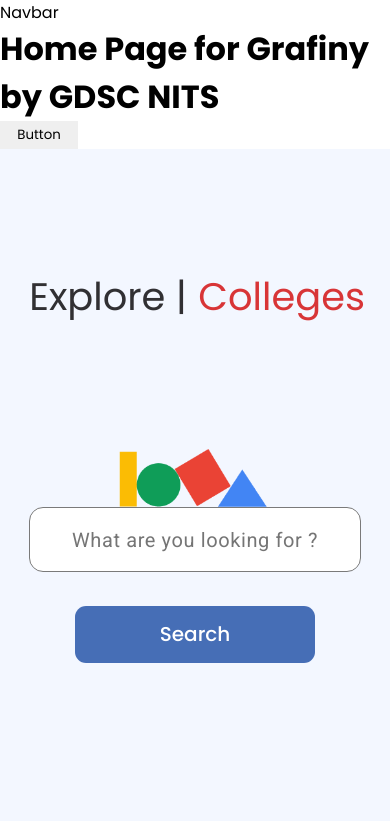
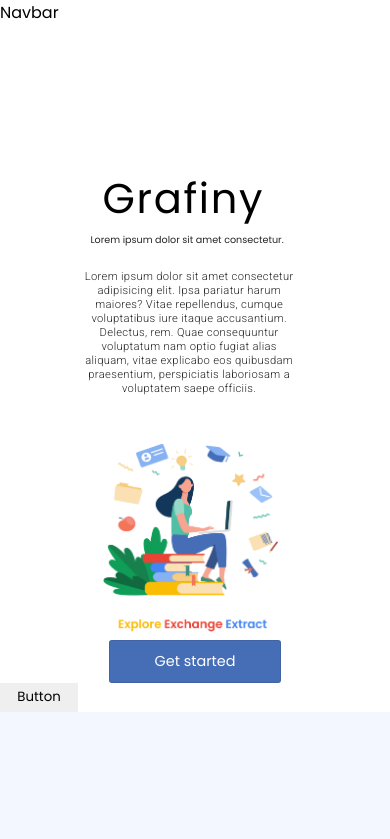
Before and after one commit to gdsc-nits-org/grafiny-client, a React (Vite) app: page / in a window 390 px wide. Shown: the top 839 px of the page. Built offline with nearby package versions, Linux system fonts and the light colour scheme.

Commit message:
Landing Component (#10)
* initial commit

* Development changes and bugs fixes

* Package.lock.json deleted

* re4moved .npmrc

* design changes

* made changes to font sizes

* development changes

```diff
--- /dev/null
+++ b/src/Components/Landing/Landing.jsx
@@ -0,0 +1,33 @@
+import Landingstyle from "./Landing.module.scss";
+
+const Landing = () => {
+  return (
+    <>
+      <div className={Landingstyle.header}>
+        <div className={Landingstyle.title}>
+          <div className={Landingstyle.text}>
+            <h1>Grafiny</h1>
+            <h3>Lorem ipsum dolor sit amet consectetur.</h3>
+            <p>
+              Lorem ipsum dolor sit amet consectetur adipisicing elit. Ipsa pariatur harum
+              maiores? Vitae repellendus, cumque voluptatibus iure itaque accusantium.
+              Delectus, rem. Quae consequuntur voluptatum nam optio fugiat alias aliquam,
+              vitae explicabo eos quibusdam praesentium, perspiciatis laboriosam a
+              voluptatem saepe officiis.
+            </p>
+          </div>
+        </div>
+
+        <div className={Landingstyle.imageLand}>
+          <img src="/assets/Group.png" alt="Grafiny Landing" />
+        </div>
+      </div>
+
+      <div className={Landingstyle.buttonLand}>
+        <button className={Landingstyle.btn}>Get started</button>
+      </div>
+    </>
+  );
+};
+
+export default Landing;
--- /dev/null
+++ b/src/Components/Landing/Landing.module.scss
@@ -0,0 +1,198 @@
+@mixin flexDisplay($position, $direction) {
+  display: flex;
+  flex-direction: $direction;
+  align-items: center;
+  justify-content: $position;
+}
+
+//Main style file starts here
+
+.header {
+  display: flex;
+  justify-content: center;
+  align-items: center;
+  flex-direction: row;
+  height: 100%;
+
+  .title {
+    width: 60%;
+
+    h1 {
+      // position: absolute;
+      letter-spacing: 0.04em;
+      margin-left: 10%;
+      margin-top: 9rem;
+      width: 90%;
+      height: 5%;
+      left: 9%;
+      // top: 12rem;
+
+      /* Upperbound(desktop) */
+
+      font-family: var(--gdsc-font-1);
+      font-style: normal;
+      font-weight: 400;
+      font-size: 7rem;
+      line-height: 12rem;
+
+      color: #000000;
+    }
+
+    h3 {
+      // position: absolute;
+      margin-left: 10%;
+      width: 90%;
+      height: 2%;
+      left: 7%;
+      top: 23rem;
+
+      /* heading4(desktop) */
+
+      font-family: var(--gdsc-font-1);
+      font-style: normal;
+      font-weight: 400;
+      font-size: 37px;
+      line-height: 48px;
+      /* identical to box height */
+
+      color: var(--title-color);
+    }
+
+    p {
+      // position: absolute;
+      margin-top: 1.8em;
+      margin-left: 10%;
+      width: 80%;
+      height: 3%;
+      left: 7%;
+      top: 28rem;
+
+      /* text(desktop) */
+
+      font-family: var(--gdsc-font-2);
+      font-style: normal;
+      font-weight: 300;
+      font-size: 24px;
+      line-height: 28px;
+      letter-spacing: 0.03em;
+
+      color: var(--title-color);
+    }
+  }
+
+  .imageLand {
+    width: 26%;
+    img {
+      margin-top: 8.5rem;
+      font-size: 1.5rem;
+      height: auto;
+      max-width: 100%;
+    }
+  }
+}
+
+.btn {
+  @include flexDisplay(center, row);
+
+  cursor: pointer;
+  color: white;
+
+  padding: 1.3rem;
+  gap: 1.5rem;
+  margin-left: 38rem;
+  margin-top: 6rem;
+
+  width: 20%;
+  height: 3rem;
+  font-size: 1.1rem;
+
+  background: var(--gdsc-blue-3-100);
+
+  border: solid 0.1em rgba(#000, 0.1);
+  border-radius: 0.8em;
+
+  transition: 0.4s ease-in-out 0s;
+}
+
+.btn:hover {
+  transform: scale(1.009);
+  box-shadow: 0 12px 16px 0 rgba(0, 0, 0, 0.24), 0 17px 50px 0 rgba(0, 0, 0, 0.19);
+  border: 2px solid #00ced1;
+}
+
+// Responsiveness designing starts here
+
+@media only screen and (max-width: 1190px) {
+  .header {
+    @include flexDisplay(center, column);
+
+    .title h1 {
+      top: 10%;
+      left: 30%;
+
+      width: 70%;
+      height: 7%;
+      font-weight: 400;
+      font-size: 2.6rem;
+      line-height: 60px;
+      text-align: center;
+    }
+
+    .title h3 {
+      margin-left: 1em;
+
+      width: 85%;
+      height: 3.2%;
+      font-size: 0.6rem;
+      line-height: 21px;
+      text-align: center;
+    }
+
+    .title p {
+      left: 16%;
+      top: 27%;
+
+      width: 95%;
+      margin-left: 0em;
+
+      height: 13%;
+      font-weight: 300;
+      font-size: 0.7rem;
+      line-height: 14px;
+      text-align: center;
+      letter-spacing: 0.03em;
+    }
+
+    .imageLand {
+      // height: auto;
+      // max-width: 85%;
+      width: 80%;
+
+      img {
+        width: 56%;
+        height: 67%;
+        margin-left: 4rem;
+        margin-top: 2em;
+
+        left: 23.61%;
+        right: 24.19%;
+        top: 49.22%;
+        bottom: 19.11%;
+      }
+    }
+  }
+
+  .buttonLand {
+    .btn {
+      margin: auto;
+      height: 0.4em;
+      max-width: 100%;
+
+      text-align: center;
+      width: 12em;
+
+      font-size: 0.9rem;
+      border-radius: 0.2em;
+    }
+  }
+}
--- a/src/Components/index.jsx
+++ b/src/Components/index.jsx
@@ -2,5 +2,6 @@ import Explore from "./Explore/Explore";
 import Button from "./Button/Button";
 import Navbar from "./Navbar/Navbar";
 import Footer from "./Footer/Footer";
+import Landing from "./Landing/Landing";
 
-export { Button, Navbar, Explore, Footer };
+export { Button, Navbar, Explore, Footer, Landing };
--- a/src/Pages/Home/Home.jsx
+++ b/src/Pages/Home/Home.jsx
@@ -1,10 +1,12 @@
-import { Button, Explore } from "../../Components";
+import { Button, Explore, Landing } from "../../Components";
 import style from "./Home.module.scss";
 
 const Home = () => {
   return (
     <main className={style.home}>
-      <h1>Home Page for Grafiny by GDSC NITS</h1>
+      <div>
+        <Landing />
+      </div>
       <Button type="button" />
       <div>
         <Explore />
--- a/src/index.scss
+++ b/src/index.scss
@@ -25,6 +25,9 @@
   --gdsc-bg-2-100: #ffffff;
   --gdsc-bg-3-100: #f3f7ff;
   --gdsc-neutral-1-100: #605d62;
+
+  //other colors
+  --title-color: rgba(0, 0, 0, 0.86);
 }
 
 * {
```
Also changed, not shown: public/assets/Group.png (added).
